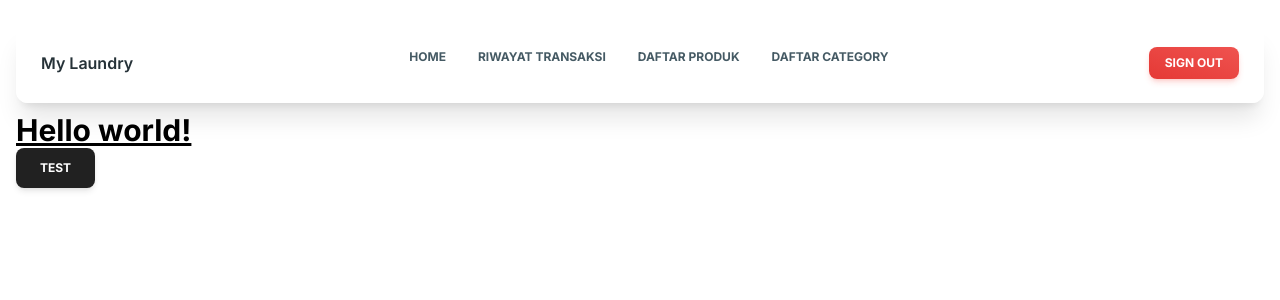
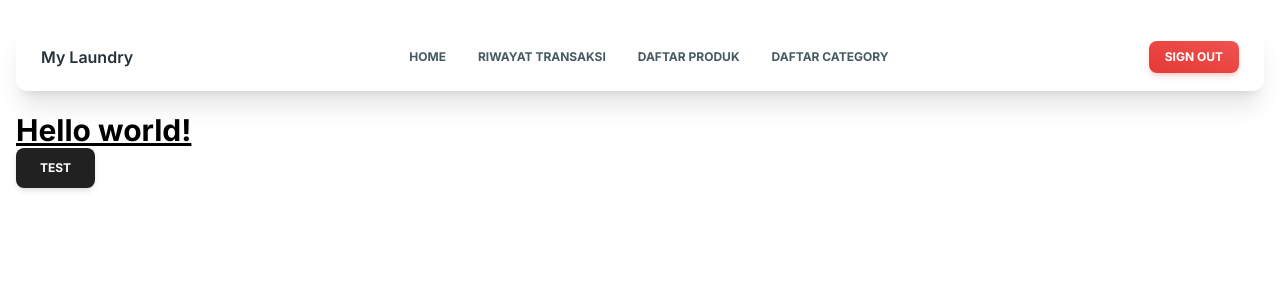
Before and after one commit to JuanAntonioV/capstone-project-frontend, a React (Vite) app: page / in a window 1280 px wide. Shown: the top 300 px of the page. Built offline with nearby package versions, Linux system fonts and the light colour scheme; what react-auth-kit would draw is missing.

Commit message:
Update NavMenuLists and HomePage components

```diff
--- a/src/components/headers/NavMenuLists.jsx
+++ b/src/components/headers/NavMenuLists.jsx
@@ -22,7 +22,7 @@ export default function NavMenuLists() {
     ];
 
     return (
-        <ul className='flex flex-col gap-2 pb-3 list-none lg:flex-row lg:ml-auto'>
+        <ul className='flex flex-col gap-2 pb-3 list-none lg:pb-0 lg:flex-row lg:ml-auto'>
             {menus.map((menu, index) => (
                 <li key={index} className='first:mt-6 lg:first:mt-0'>
                     <NavLink
--- a/src/pages/HomePage.jsx
+++ b/src/pages/HomePage.jsx
@@ -2,9 +2,9 @@ import { Button } from '@material-tailwind/react';
 
 export default function HomePage() {
     return (
-        <div>
+        <section>
             <h1 className='text-3xl font-bold underline'>Hello world!</h1>
             <Button>Test</Button>
-        </div>
+        </section>
     );
 }
```
